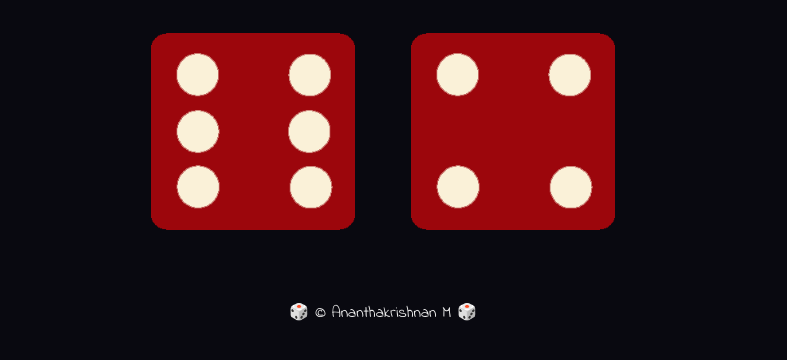
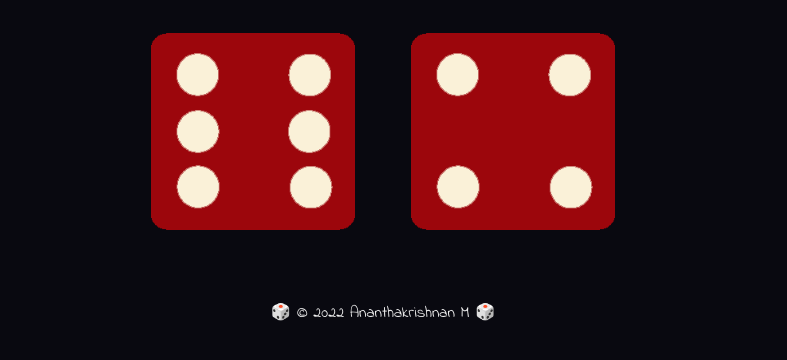
Before and after one commit to AnanthuMuralee/DICE-GAME, a plain HTML site: page index.html in a window 1280 px wide. Shown: the part 336-696 px from the top of the page, without its empty margins (257-1044 px from the left). Drawn offline with Linux system fonts and the light colour scheme.

Commit message:
Update index.html

```diff
--- a/index.html
+++ b/index.html
@@ -34,7 +34,7 @@
 </body>
 
 <footer>
-  🎲 © Ananthakrishnan M 🎲
+  🎲 © 2022 Ananthakrishnan M 🎲
 </footer>
 
 </html>
```
